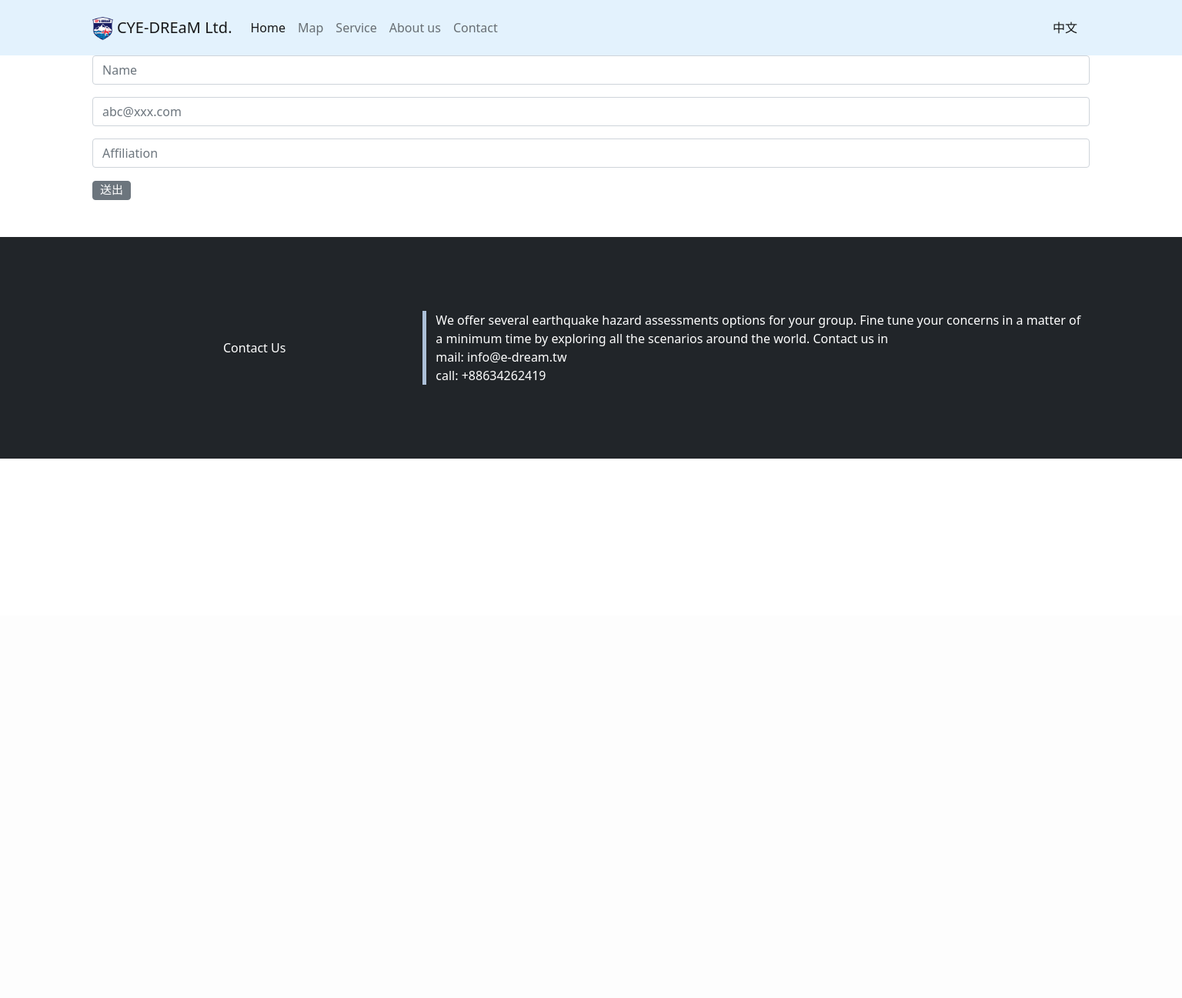
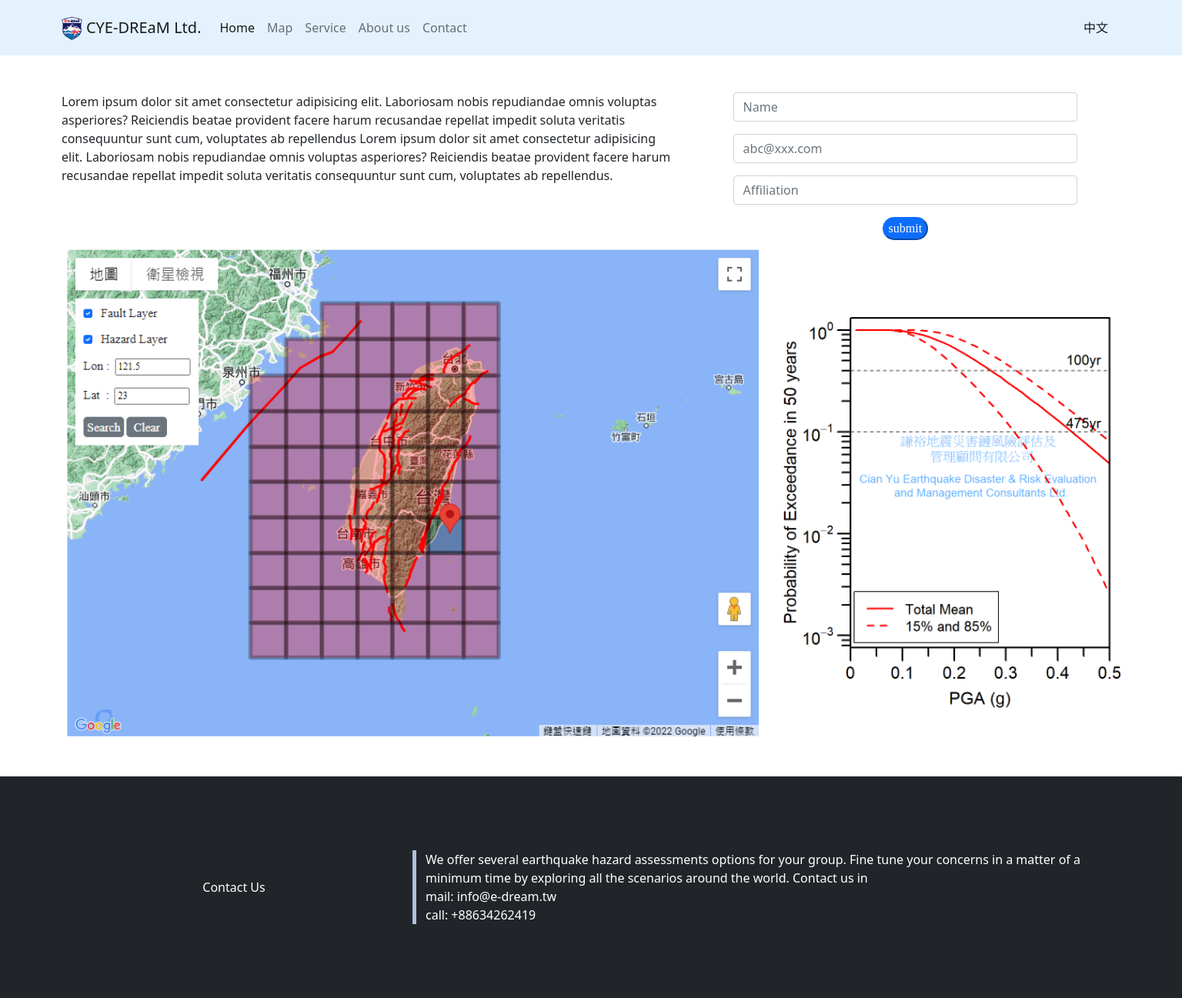
Before and after one commit to JasonChang0320/CYE-DREaM-Company-website, a Django app: page /MapPage/en in a window 1536 px wide. Shown: the whole page at 77% size. Before the commit the page ends 596 px from the top, so only its background shows below. Run offline with Django 4.2, Linux system fonts and the light colour scheme; data comes from the database, SQL or seed files in the repository; some libraries are stand-ins or nearby versions.

Commit message:
rejust size and map page book cover

```diff
--- a/statics/css/AboutUs.css
+++ b/statics/css/AboutUs.css
@@ -1,3 +1,8 @@
 .row #Contact{
     border-left: solid #ACC0D8 5px;
 }
+
+@media (min-width: 1400px){
+    .container, .container-lg, .container-md, .container-sm, .container-xl, .container-xxl {
+        max-width: 1400px;
+    }}
--- a/statics/css/Contact.css
+++ b/statics/css/Contact.css
@@ -8,3 +8,8 @@
 .row #Contact{
     border-left: solid #ACC0D8 5px;
 }
+
+@media (min-width: 1400px){
+    .container, .container-lg, .container-md, .container-sm, .container-xl, .container-xxl {
+        max-width: 1400px;
+    }}
--- a/statics/css/HomePage.css
+++ b/statics/css/HomePage.css
@@ -6,3 +6,8 @@
 .row #Contact{
     border-left: solid #ACC0D8 5px;
 }
+
+@media (min-width: 1400px){
+    .container, .container-lg, .container-md, .container-sm, .container-xl, .container-xxl {
+        max-width: 1400px;
+    }}
--- a/statics/css/MapPage.css
+++ b/statics/css/MapPage.css
@@ -57,3 +57,13 @@
     /*此行設定div為不隨捲動而移動的模式*/
     z-index: 1;
 }
+
+#submit{
+    border-radius: 20px;
+    font-family: 'Times New Roman';
+}
+
+@media (min-width: 1400px){
+.container, .container-lg, .container-md, .container-sm, .container-xl, .container-xxl {
+    max-width: 1400px;
+}}
--- a/templates/MapPage_EN.html
+++ b/templates/MapPage_EN.html
@@ -133,13 +133,29 @@
             </div>
         </div>
     {% else %}
-        <div class="container">
-            <form id="form" action="" method=POST>
-                {% csrf_token %}
-                {{ form.as_p}}
-                <input id="submit" type="submit" value="送出" class="btn btn-secondary"></div>
-            </form>
+    <div class="container">
+        <div class="row">
+            <div class="col-12 col-md-7">
+                <p class="mt-5">Lorem ipsum dolor sit amet consectetur adipisicing elit. Laboriosam nobis repudiandae omnis voluptas
+                    asperiores? Reiciendis beatae provident facere harum recusandae repellat impedit soluta veritatis
+                    consequuntur sunt cum, voluptates ab repellendus Lorem ipsum dolor sit amet consectetur adipisicing elit. Laboriosam nobis repudiandae omnis voluptas
+                    asperiores? Reiciendis beatae provident facere harum recusandae repellat impedit soluta veritatis
+                    consequuntur sunt cum, voluptates ab repellendus.</p>
+            </div>
+            <div class="col-12 col-md-5">
+                <center>
+                    <form class="mt-5" id="form" action="" method=POST style="width:80%">
+                        {% csrf_token %}
+                        {{ form.as_p}}
+                        <input class="btn-primary" id="submit" type="submit" value="submit" class="btn btn-secondary text-center">
+                    </form>
+                </center>
+            </div>
+            <div class="col-12 col-md-12">
+                <img src="{% static 'assets/map_image/book_cover.png' %}" alt="hazard" style="width:100%;">
+            </div>
         </div>
+    </div>
     {% endif %}
 
     <!-- 底板樣式 -->
```
Also changed, not shown: templates/MapPage.html (+10 -8 lines).
